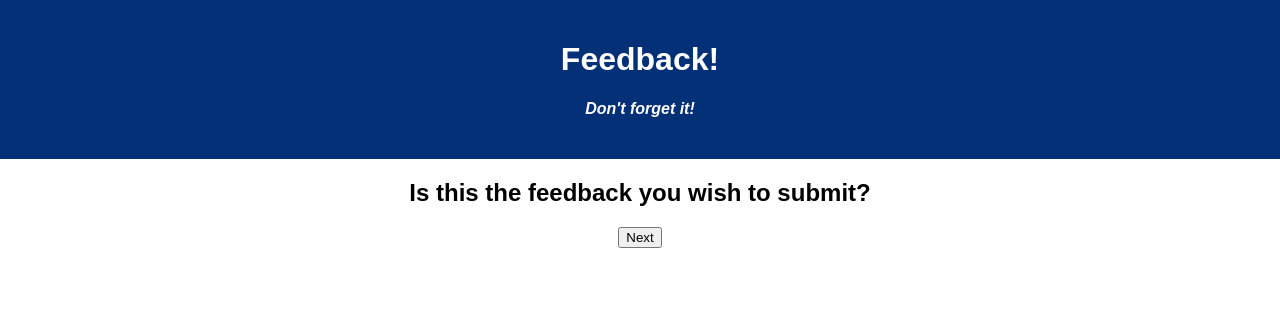
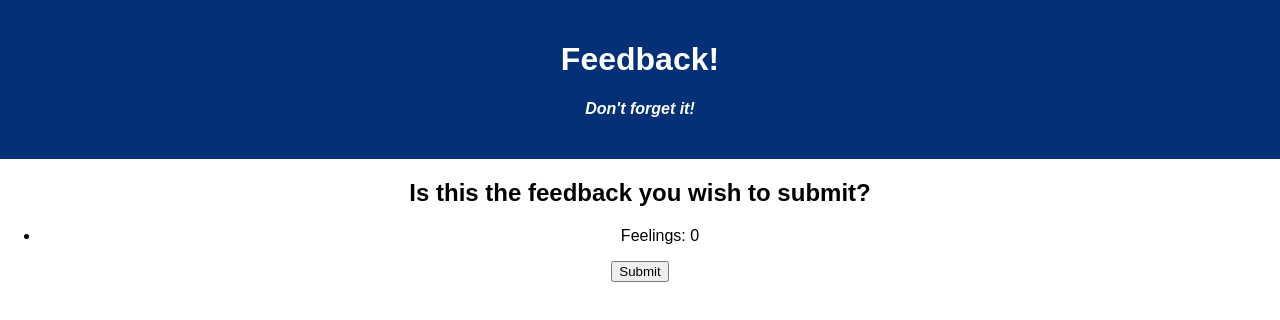
Before and after one commit to ntreimer/weekend-redux-feedback-loop, a React (Create React App) app: page /#/review in a window 1280 px wide. Shown: the top 320 px of the page. Built offline with nearby package versions, Linux system fonts and the light colour scheme.

Commit message:
useSelector on Review component to retrieve feelings from store

```diff
--- a/src/components/Review/Review.jsx
+++ b/src/components/Review/Review.jsx
@@ -1,14 +1,21 @@
 import React from 'react';
 import {useHistory} from 'react-router-dom';
+import {useSelector} from 'react-redux';
 
 function Review() {
     const history = useHistory();
     const goToThanks = () => {
         history.push('/thanks');
     }
+    const feelings = useSelector((store) => {
+        return store.feelingRating;
+    })
     return (<>
         <h2>Is this the feedback you wish to submit?</h2>
-        <button type="button" onClick={goToThanks}>Next</button>
+        <ul>
+            <li>Feelings: {feelings}</li>
+        </ul>
+        <button type="button" onClick={goToThanks}>Submit</button>
     </>);
 }
 
```
